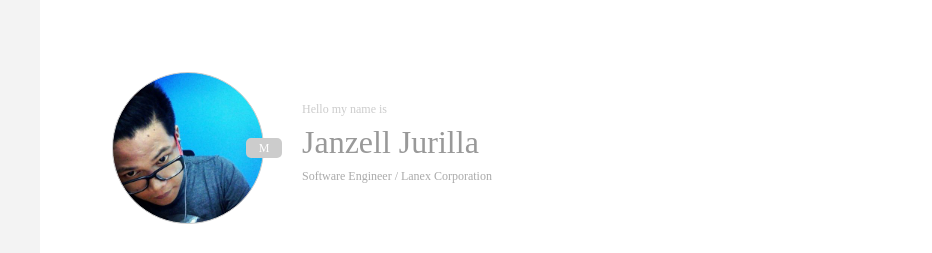
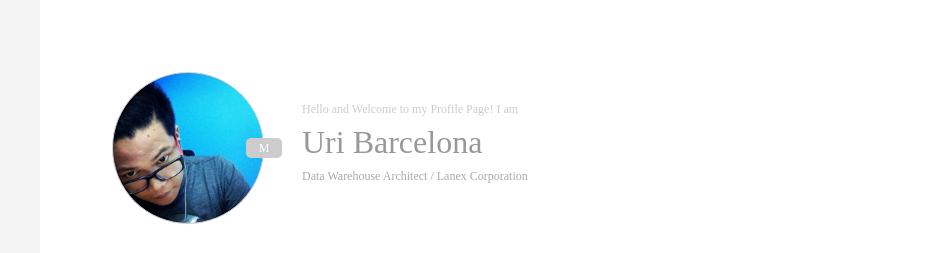
Before and after one commit to uribarcelona/uribarcelona.github.io, a plain HTML site: page index.html in a window 1280 px wide. Shown: the top 253 px of the page, 0-932 px from the left. Drawn offline with Linux system fonts and the light colour scheme.

Commit message:
Head Commit 20160711_2

```diff
--- a/index.html
+++ b/index.html
@@ -41,9 +41,9 @@
                         <b class="doing r5">M</b>
                     </div>
                     <div class="base">
-                        <p class="desc">Hello my name is</p>
-                        <h2>Janzell Jurilla</h2>
-                        <p>Software Engineer / Lanex Corporation</p>
+                        <p class="desc">Hello and Welcome to my Profile Page! I am</p>
+                        <h2>Uri Barcelona</h2>
+                        <p>Data Warehouse Architect / Lanex Corporation</p>
                         <span>
                             <p><i aria-hidden="true" data-icon="&#xe01d;"></i>Cebu, Philippines 6000</p>
                             <p><a href="javascript:;" class="tel_me"><i aria-hidden="true" data-icon="&#xe00b;"></i>Say Hello!</a></p>
```
